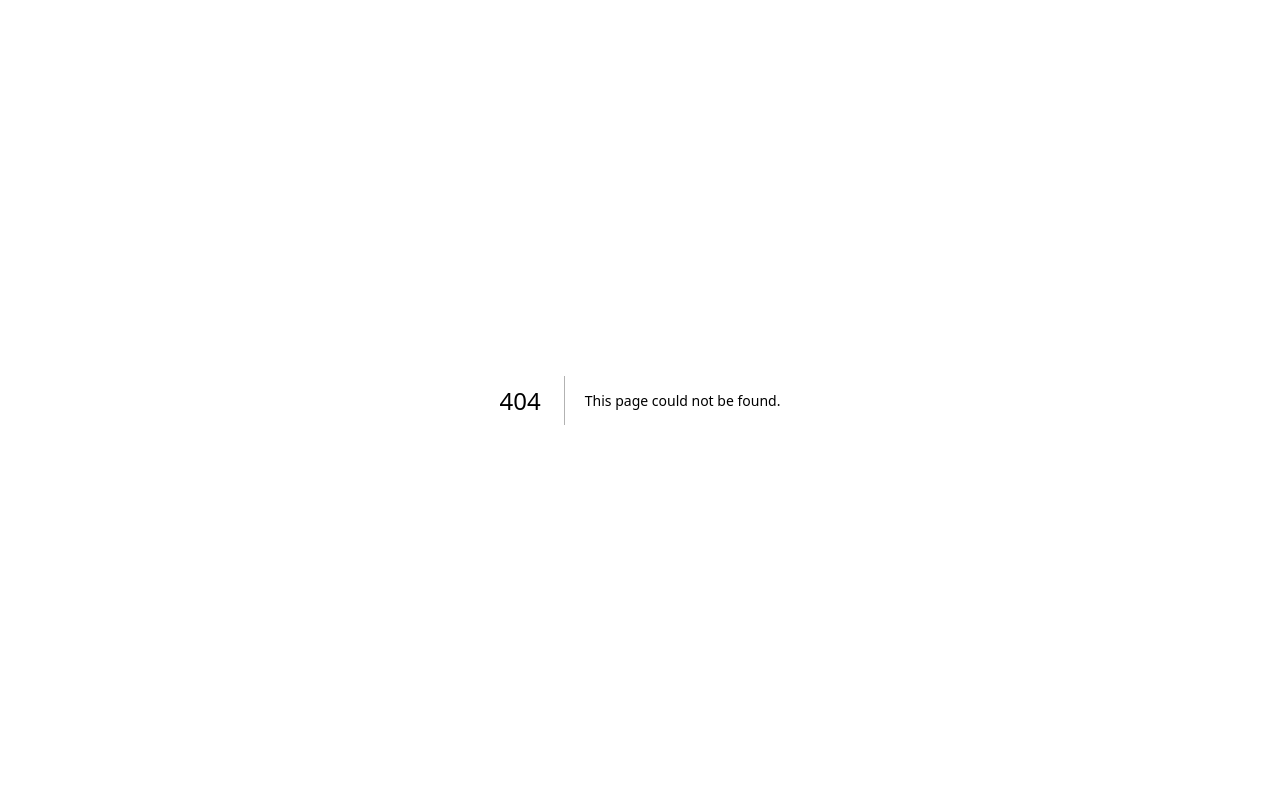
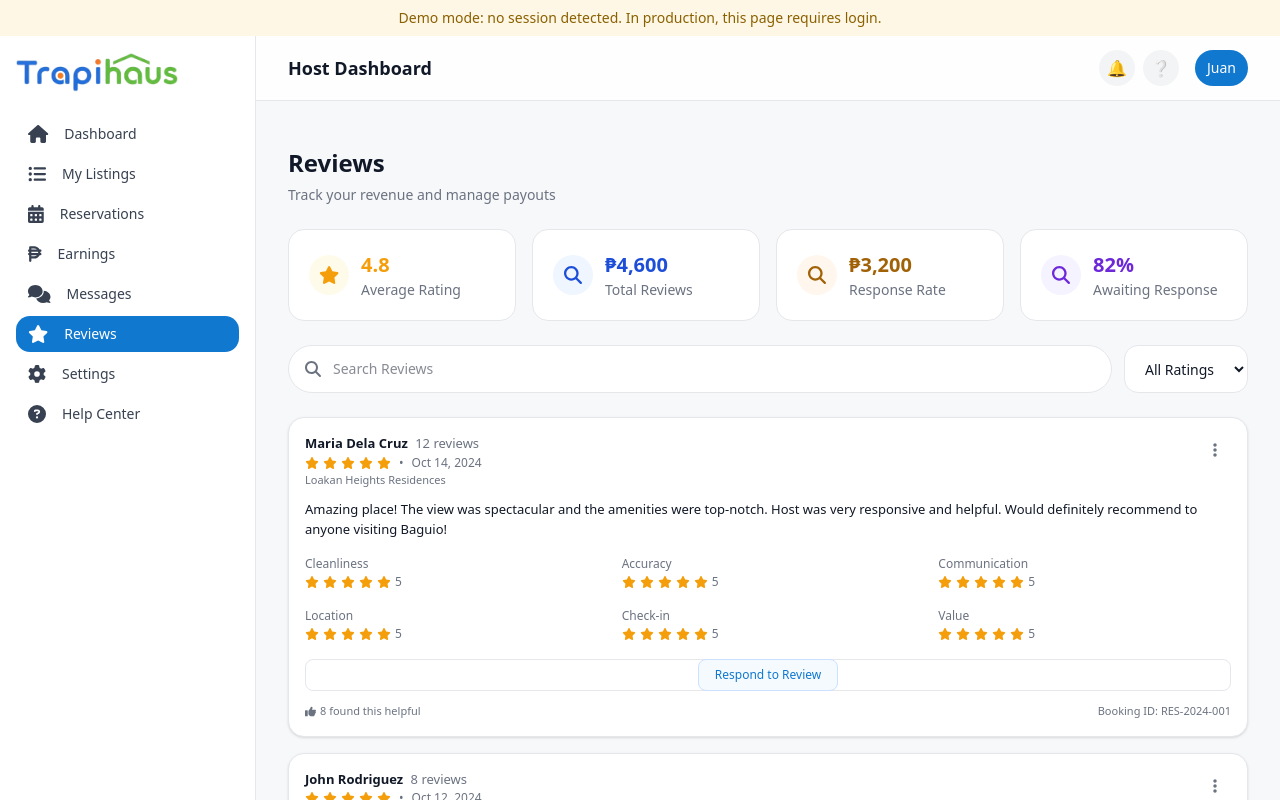
Before and after one commit to Inv8Solutions/trapihaus, a Next.js app: page /dashboard/reviews in a window 1280 px wide. Before the commit this address had no page. Shown: the top 800 px of the page. Built offline with nearby package versions, Linux system fonts and the light colour scheme; no server answers.

Commit message:
added reviews

```diff
--- /dev/null
+++ b/src/app/dashboard/reviews/page.tsx
@@ -0,0 +1,193 @@
+"use client";
+
+import { useState } from "react";
+import { FontAwesomeIcon } from "@fortawesome/react-fontawesome";
+import {
+  faStar,
+  faMagnifyingGlass,
+  faEllipsisVertical,
+  faThumbsUp,
+} from "@fortawesome/free-solid-svg-icons";
+
+function Stat({ icon, label, value, tint, valueColor }: { icon: any; label: string; value: string; tint: string; valueColor: string }) {
+  return (
+    <div className="flex items-center gap-3 rounded-2xl bg-white border border-[#E5E7EB] h-[92px] px-5">
+      <div className={`h-10 w-10 rounded-full flex items-center justify-center ${tint}`} aria-hidden>
+        <FontAwesomeIcon icon={icon} className="text-[18px]" />
+      </div>
+      <div>
+        <div className={`text-[18px] md:text-[20px] font-lexend font-bold ${valueColor}`}>{value}</div>
+        <div className="text-sm text-[#6B7280] font-lexend">{label}</div>
+      </div>
+    </div>
+  );
+}
+
+function Stars({ value }: { value: number }) {
+  const full = Math.floor(value);
+  const stars = Array.from({ length: 5 }).map((_, i) => (
+    <FontAwesomeIcon key={i} icon={faStar} className={`${i < full ? "text-[#F59E0B]" : "text-[#E5E7EB]"} w-3.5 h-3.5`} />
+  ));
+  return <div className="flex items-center gap-1">{stars}</div>;
+}
+
+type Aspect = "Cleanliness" | "Accuracy" | "Communication" | "Location" | "Check-in" | "Value";
+
+function AspectGrid({ scores }: { scores: Record<Aspect, number> }) {
+  const entries = Object.entries(scores) as [Aspect, number][];
+  return (
+    <div className="grid grid-cols-3 gap-y-4 gap-x-6">
+      {entries.map(([k, v]) => (
+        <div key={k} className="text-[12px]">
+          <div className="text-[#6B7280] font-lexend">{k}</div>
+          <div className="flex items-center gap-1">
+            <Stars value={v} />
+            <span className="text-[#6B7280]">{v}</span>
+          </div>
+        </div>
+      ))}
+    </div>
+  );
+}
+
+function ReviewCard({
+  name,
+  reviewsCount,
+  date,
+  property,
+  text,
+  scores,
+  helpfulCount,
+  bookingId,
+  withResponse,
+}: {
+  name: string;
+  reviewsCount: number;
+  date: string;
+  property: string;
+  text: string;
+  scores: Record<Aspect, number>;
+  helpfulCount: number;
+  bookingId: string;
+  withResponse?: boolean;
+}) {
+  return (
+    <div className="bg-white border border-[#E5E7EB] rounded-2xl p-4 shadow-sm">
+      <div className="flex items-start justify-between">
+        <div>
+          <div className="text-[13px] font-lexend text-[#111827] font-semibold">{name} <span className="ml-1 text-[#6B7280] font-normal">{reviewsCount} reviews</span></div>
+          <div className="flex items-center gap-2 text-[12px] text-[#6B7280] font-lexend">
+            <Stars value={5} />
+            <span>•</span>
+            <span>{date}</span>
+          </div>
+          <div className="text-[11px] text-[#6B7280] font-lexend">{property}</div>
+        </div>
+        <button className="h-8 w-8 rounded-full text-[#6B7280] hover:bg-[#F3F4F6]"><FontAwesomeIcon icon={faEllipsisVertical} /></button>
+      </div>
+
+      <p className="mt-3 text-[13px] text-[#111827]">
+        {text}
+      </p>
+
+      <div className="mt-4">
+        <AspectGrid scores={scores} />
+      </div>
+
+      {!withResponse ? (
+        <div className="mt-4">
+          <div className="relative">
+            <div className="h-8 rounded-md border border-[#E5E7EB]" />
+            <div className="absolute inset-0 flex items-center justify-center">
+              <button className="h-8 px-4 rounded-md border border-[#CCE0FF] text-[#1078CF] bg-[#F5FAFF] text-[12px] font-lexend">Respond to Review</button>
+            </div>
+          </div>
+        </div>
+      ) : (
+        <div className="mt-4 rounded-md border border-[#BFDBFE] bg-[#F5FAFF] p-3 text-[12px] text-[#111827]">
+          <div className="text-[#1078CF] font-lexend">Your Response • Oct 13, 2024</div>
+          <div className="mt-1">Thank you for your feedback, John! We’re glad you enjoyed your stay. We’re working on upgrading our WiFi speed. Hope to host you again!</div>
+        </div>
+      )}
+
+      <div className="mt-3 flex items-center justify-between text-[11px] text-[#6B7280] font-lexend">
+        <div className="flex items-center gap-1"><FontAwesomeIcon icon={faThumbsUp} /> {helpfulCount} found this helpful</div>
+        <div>Booking ID: {bookingId}</div>
+      </div>
+    </div>
+  );
+}
+
+export default function ReviewsPage() {
+  const [query, setQuery] = useState("");
+  const [ratingFilter, setRatingFilter] = useState("All Ratings");
+
+  return (
+    <div className="space-y-6">
+      {/* Header */}
+      <div className="pt-4">
+        <h1 className="text-[22px] md:text-[24px] font-lexend font-semibold text-[#111827]">Reviews</h1>
+        <p className="text-[#6B7280] text-sm mt-1 font-lexend">Track your revenue and manage payouts</p>
+      </div>
+
+      {/* Stats */}
+      <div className="grid grid-cols-2 md:grid-cols-4 gap-4">
+        <Stat icon={faStar} label="Average Rating" value="4.8" tint="bg-[#FFFBEB] text-[#F59E0B]" valueColor="text-[#F59E0B]" />
+        <Stat icon={faMagnifyingGlass} label="Total Reviews" value="₱4,600" tint="bg-[#EFF6FF] text-[#1D4ED8]" valueColor="text-[#1D4ED8]" />
+        <Stat icon={faMagnifyingGlass} label="Response Rate" value="₱3,200" tint="bg-[#FFF7ED] text-[#A16207]" valueColor="text-[#A16207]" />
+        <Stat icon={faMagnifyingGlass} label="Awaiting Response" value="82%" tint="bg-[#F5F3FF] text-[#6D28D9]" valueColor="text-[#6D28D9]" />
+      </div>
+
+      {/* Filters */}
+      <div className="flex items-center gap-3">
+        <div className="flex-1 h-12 rounded-full bg-white border border-[#E5E7EB] px-4 flex items-center gap-3">
+          <FontAwesomeIcon icon={faMagnifyingGlass} className="text-[#6B7280]" />
+          <input
+            value={query}
+            onChange={(e) => setQuery(e.target.value)}
+            className="flex-1 outline-none bg-transparent text-sm font-lexend"
+            placeholder="Search Reviews"
+          />
+        </div>
+        <select
+          className="h-12 px-4 rounded-xl bg-white border border-[#E5E7EB] text-sm font-lexend"
+          value={ratingFilter}
+          onChange={(e) => setRatingFilter(e.target.value)}
+        >
+          <option>All Ratings</option>
+          <option>5 Stars</option>
+          <option>4 Stars</option>
+          <option>3 Stars</option>
+          <option>2 Stars</option>
+          <option>1 Star</option>
+        </select>
+      </div>
+
+      {/* Review list */}
+      <div className="space-y-4">
+        <ReviewCard
+          name="Maria Dela Cruz"
+          reviewsCount={12}
+          date="Oct 14, 2024"
+          property="Loakan Heights Residences"
+          text="Amazing place! The view was spectacular and the amenities were top-notch. Host was very responsive and helpful. Would definitely recommend to anyone visiting Baguio!"
+          scores={{ Cleanliness: 5, Accuracy: 5, Communication: 5, Location: 5, "Check-in": 5, Value: 5 }}
+          helpfulCount={8}
+          bookingId="RES-2024-001"
+        />
+
+        <ReviewCard
+          name="John Rodriguez"
+          reviewsCount={8}
+          date="Oct 12, 2024"
+          property="Pinecrest Transient"
+          text="Good value for money. The room was clean and comfortable. WiFi could be faster, but overall a pleasant stay."
+          scores={{ Cleanliness: 5, Accuracy: 4, Communication: 4, Location: 4, "Check-in": 4, Value: 5 }}
+          helpfulCount={3}
+          bookingId="RES-2024-002"
+          withResponse
+        />
+      </div>
+    </div>
+  );
+}
```
